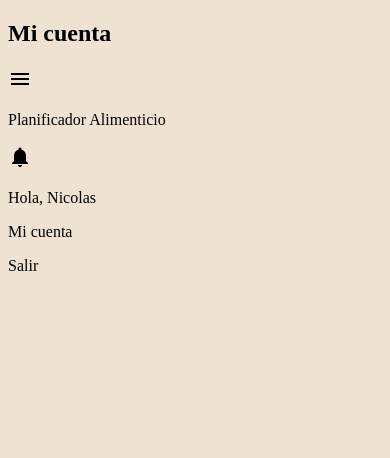
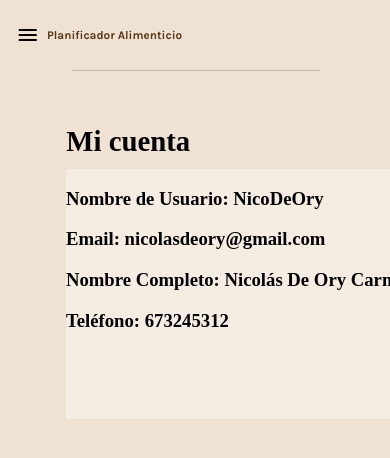
Before and after one commit to nicolasdeory/FoodScheduler, a PHP site: page /myaccount.php in a window 390 px wide; the page is wider, and only the part inside the window is pictured. Shown: the top 458 px of that part. Run offline with PHP 8.4, Linux system fonts and the light colour scheme; some web fonts are replaced.

Commit message:
Add nav menu and my account data preview

```diff
--- a/assets/css/myaccountstyle.css
+++ b/assets/css/myaccountstyle.css
@@ -2,3 +2,118 @@
 html{
     background-color: #f0e2d3;
     }
+
+/*Estilo del rectángulo que recubre los datos*/
+.rectangulo {
+
+        background: #f5ece2;
+        width: 1276px;
+        height: 250px;
+        position: absolute;
+        left: 16.9%;
+        top: 20%;
+   }
+
+/*Estilo del título "Mi cuenta"*/
+.miCuentaTit{
+    padding: 0;
+    font-family: 'Horizon Type - AcherusGrotesque-Regular';
+    text-align: center;
+    position: absolute;
+    top: 12%;
+    left: 17%;
+    font-size: larger;
+
+
+}
+
+/*Estilo de la linea entre el Mi cuenta y los datos*/
+.linea {
+    height: 1px;
+    width: 66.5%;
+    background-color: #c5b9ac;
+    margin-left: 17%;
+    margin-top: 3%;
+}
+
+
+/*Título "Planificador Alimenticio" de la barra de navegación*/
+.titulo {
+        display: flex;
+        color: #563514;
+        font-size: 3vmin;
+        font-family: 'Karla', sans-serif;
+        font-weight: bold;
+        align-items: center;
+    }
+
+.menu{
+        display: flex;
+        flex-direction: row;
+        justify-content: space-around;
+        width: 100%;
+    }
+
+.navegacion{
+        display: flex;
+        height: 12vmin;
+        padding-left: 5vmin;
+        padding-right: 5vmin;
+        justify-content: space-evenly;
+    }
+
+.partederechamenu{
+        display: flex;
+        flex-direction: row;
+        align-items: center;
+        justify-content: space-between;
+        width: 40vmin;
+    }
+
+.burger{
+        display:none;
+    }
+
+
+@media (max-width: 768px){
+
+.burger{
+        display: flex;
+        align-items: center;
+        align-items: center;
+    }
+
+.partederechamenu{
+        display: none;
+        flex-direction: column;
+        width: 100%;
+    }
+.menu{
+    flex-direction: column;
+    }
+
+.navegacion{
+    padding-top: 1vmin;
+    flex-direction: column;
+    padding-left: 2vmin;
+    padding-right: 2vmin;
+        }
+
+.active{
+    display: flex;
+        }
+
+.activenav{
+        margin-top: 18vmin;
+        }
+
+.titulo{
+     padding-left: 2%;
+    width: 50%;
+        }
+
+.izquierda{
+    display: flex;
+    flex-direction: row;
+        }
+    }
--- a/myaccount.php
+++ b/myaccount.php
@@ -22,10 +22,12 @@
 
 <body>
 <!--Párrafo-->
+    <div class="miCuentaTit">
         <h2>Mi cuenta</h2>
+    </div>
 
 <!--Menú de navegación-->
-<div class="navegacion">
+ <div class="navegacion">
     <div class="menu">
         <div class="izquierda">
           <div class="burger"> <span class="material-icons toggle">menu</span></div>
@@ -34,12 +36,24 @@
         <div class="partederechamenu">
             <span class="material-icons campanades">notifications</span>
             <p> Hola, Nicolas </p>
-            <p> Mi cuenta </p>
+            <p><ins> Mi cuenta </ins></p>
             <p> Salir </p>
         </div>
     </div>
+ </div>
+ <div class="linea"></div>
+
+ <div class="rectangulo">
+
+    <h3>Nombre de Usuario: NicoDeOry</h3>
+    <h3>Email: nicolasdeory@gmail.com</h3>
+    <h3>Nombre Completo: Nicolás De Ory Carmona</h3>
+    <h3>Teléfono: 673245312</h3>
+
+
+
+
 </div>
-
 
 <script>
   let menu = document.querySelector('.toggle')
```
